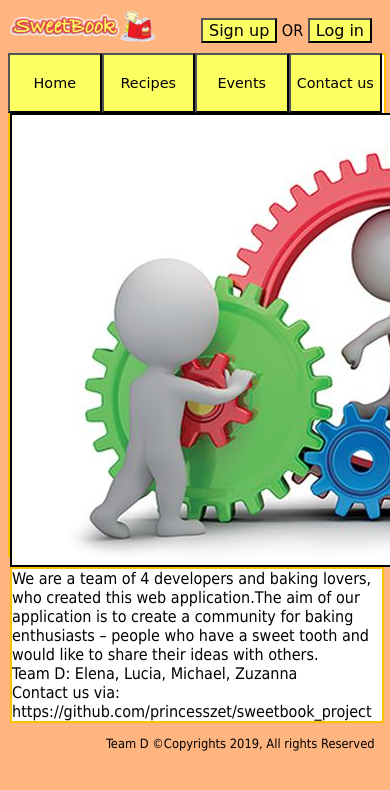
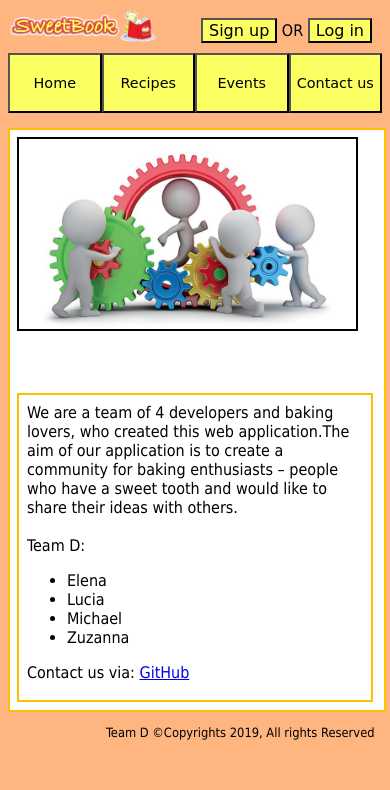
Before and after one commit to princesszet/sweetbook_project, a Django app: page /sweetbook/contactus/ in a window 390 px wide; the page is wider, and only the part inside the window is pictured. Shown: the top 790 px of that part. Run offline with Django 3.2, Linux system fonts and the light colour scheme; some libraries are stand-ins or nearby versions.

Commit message:
Contact us responsive CSS

```diff
--- a/sweetbook_project/static/css/contactus.css
+++ b/sweetbook_project/static/css/contactus.css
@@ -1,11 +1,90 @@
 #main-box{
-	height: 500px;
+	margin-top: 4%;
+	height: 450px;
 }
 
 #main-box img{
 	float: left;
+	height: auto;
+	width: 52%;
+	margin: 2%;
 }
 
 #main-box div{
 	float: right;
+	width: 35%;
+	height: 76%;
+	margin: 2%;
+	padding: 2%;
 }
+
+@media screen and (max-width: 830px){
+	#main-box{
+		position: relative;
+		height: 780px;
+		margin-top: 9%;
+	}
+
+	#main-box img{
+		position: absolute;
+		top: 0px;
+		left: 0px;
+		width: 90%;
+	}
+
+	#main-box div{
+		position: absolute;
+		bottom: 0px;
+		left: 0px;
+		width: 90%;
+		height: 32%;
+	}
+}
+
+@media screen and (max-width: 750px){
+	#main-box{
+		height: 720px;
+		margin-top: 12%;
+	}
+
+	#main-box div{
+		height: 40%;
+	}
+}
+
+@media screen and (max-width: 720px){
+	#main-box{
+		height: 700px;
+	}
+}
+
+@media screen and (max-width: 680px){
+	#main-box{
+		height: 650px;
+		margin-top: 15%;
+	}
+}
+
+@media screen and (max-width: 600px){
+	#main-box{
+		height: 620px;
+		margin-top: 17%;
+	}
+
+	#main-box div{
+		height: 45%;
+	}
+}
+
+@media screen and (max-width: 550px){
+	#main-box{
+		height: 580px;
+		margin-top: 20%;
+	}
+}
+
+@media screen and (max-width: 500px){
+	#main-box div{
+		height: 50%;
+	}
+}
--- a/sweetbook_project/templates/sweetbook/contactus.html
+++ b/sweetbook_project/templates/sweetbook/contactus.html
@@ -14,9 +14,15 @@
 		<img src="{% static 'images/team.jpg' %}" class="black-container">
 		<div class="orange-container">
 			We are a team of 4 developers and baking lovers, who created this web application.The aim of our application is to create a community for baking enthusiasts – people who have a sweet tooth and would like to
-			share their ideas with others. <br>
-			Team D: Elena, Lucia, Michael, Zuzanna <br>
-			Contact us via: https://github.com/princesszet/sweetbook_project <br>
+			share their ideas with others. <br><br>
+			Team D:
+			<ul>
+				<li>Elena</li>
+				<li>Lucia</li>
+				<li>Michael</li>
+				<li>Zuzanna</li>
+			</ul>
+			Contact us via: <a href="https://github.com/princesszet/sweetbook_project"> GitHub</a>
 		</div>
 	</div>
 {% endblock %}
```
